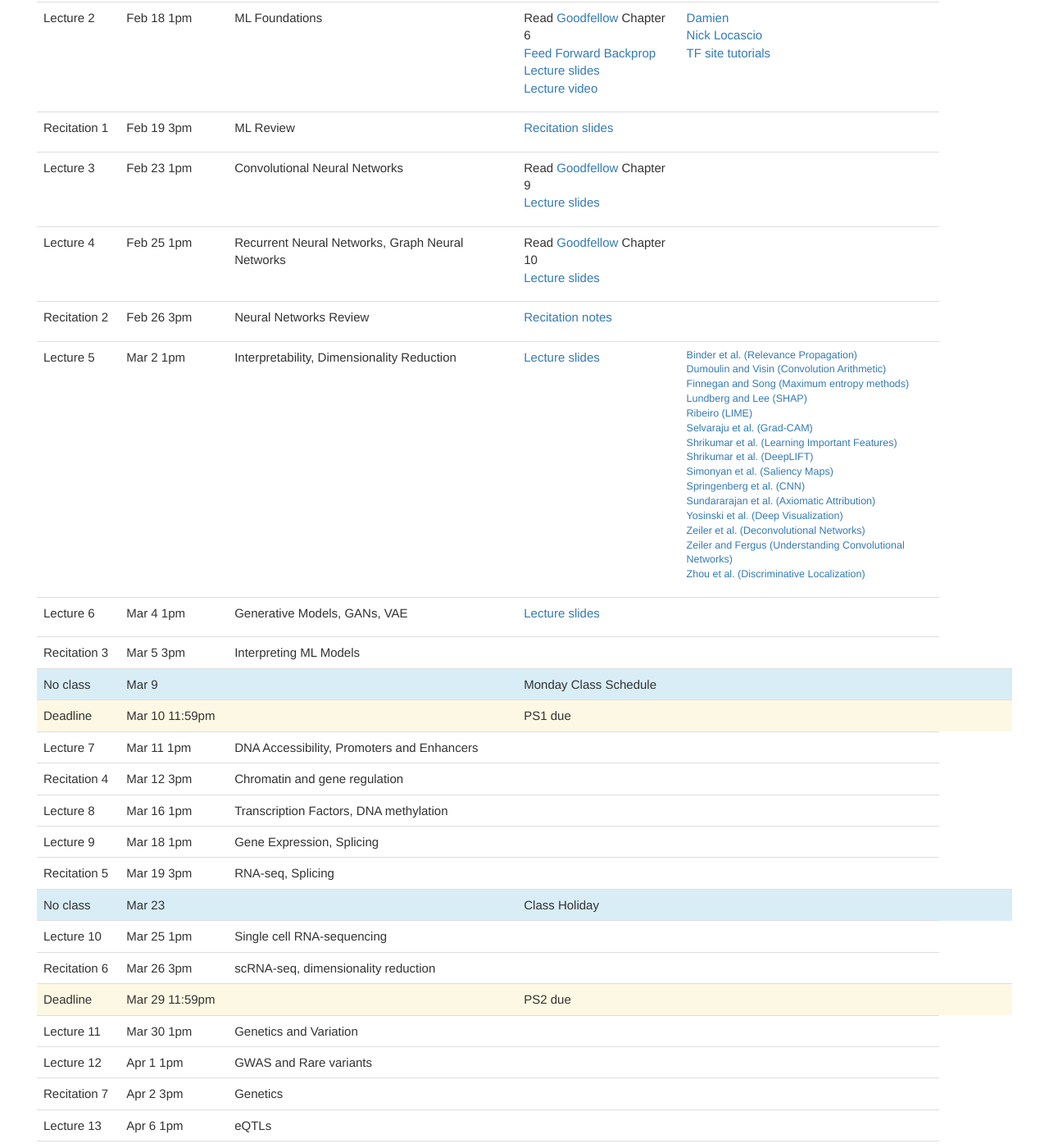
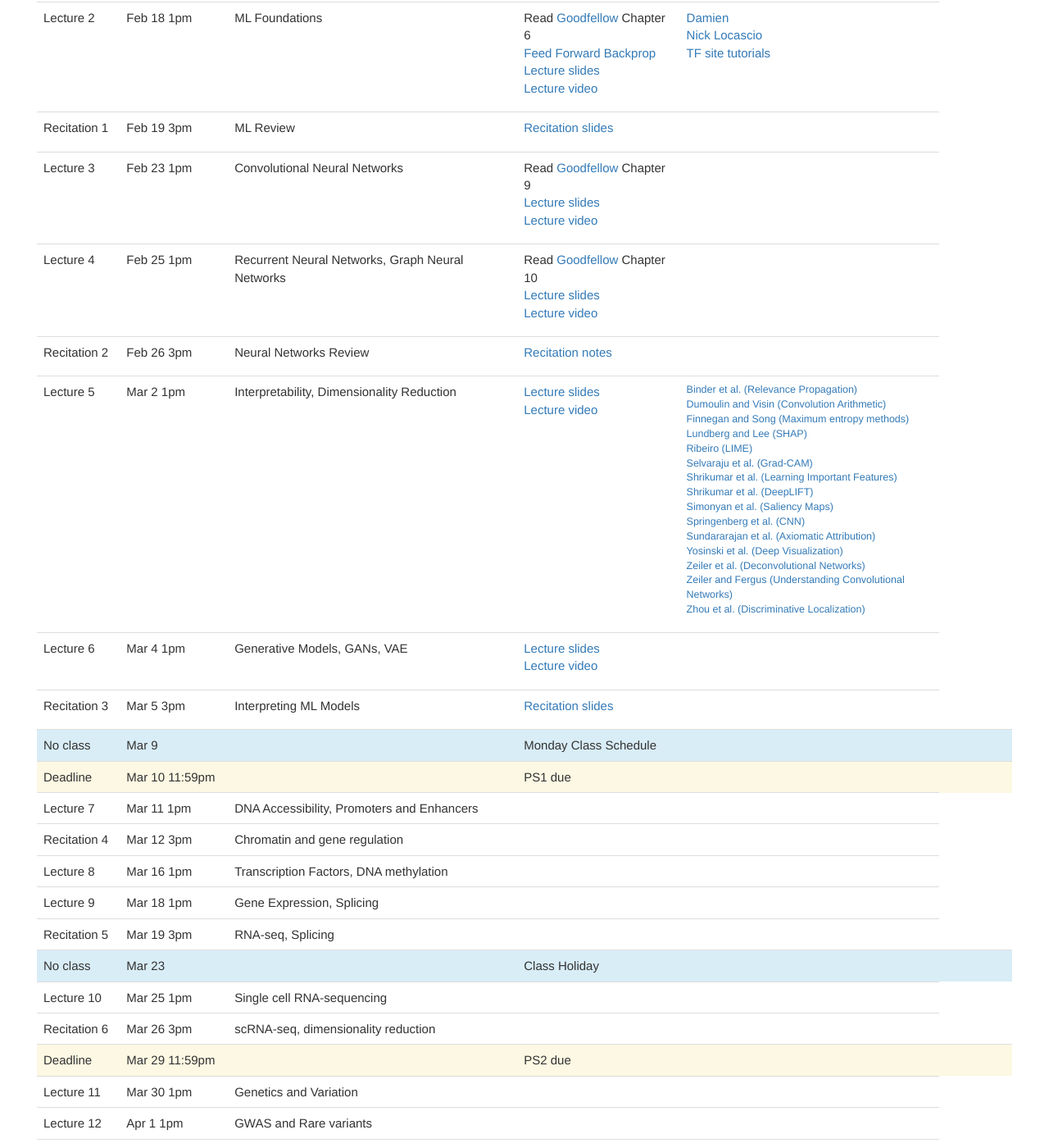
Before and after one commit to mit6874/mit6874.github.io, a Jekyll site: the page built from index.html, in a window 1280 px wide and 1400 px high, scrolled down 653 px. Shown: the whole window at 82% size. Built offline with Jekyll 4.4.1, drawn with Linux system fonts in a browser that asks for light colours; nearby versions of some CDN libraries.

Commit message:
update lecture videos thru l06

```diff
--- a/index.html
+++ b/index.html
@@ -78,6 +78,7 @@ layout: default
                 <ul>
                     <li>Read <a href="http://www.deeplearningbook.org/">Goodfellow</a> Chapter 9</li>
                     <li><a href="assets/sp2021/slides/l03.pdf">Lecture slides</a></li>
+                    <li><a href="https://www.youtube.com/watch?v=r5nXYc2wYvI&list=PLypiXJdtIca5sxV7aE3-PS9fYX3vUdIOX&index=4">Lecture video</a></li>
                 </ul>
             </td>
             <td></td>
@@ -90,6 +91,7 @@ layout: default
                 <ul>
                     <li>Read <a href="http://www.deeplearningbook.org/">Goodfellow</a> Chapter 10</li>
                     <li><a href="assets/sp2021/slides/l04.pdf">Lecture slides</a></li>
+                    <li><a href="https://www.youtube.com/watch?v=tpeqHeqpmT0&list=PLypiXJdtIca5sxV7aE3-PS9fYX3vUdIOX&index=5">Lecture video</a></li>
                 </ul>
             </td>
             <td></td>
@@ -111,6 +113,7 @@ layout: default
             <td>
             	<ul>
                     <li><a href="assets/sp2021/slides/l05.pdf">Lecture slides</a></li>
+                    <li><a href="https://www.youtube.com/watch?v=5fIy19GXAxI&list=PLypiXJdtIca5sxV7aE3-PS9fYX3vUdIOX&index=6">Lecture video</a></li>
                 </ul>
             </td>
             <td>
@@ -140,6 +143,7 @@ layout: default
             <td>
             	<ul>
                     <li><a href="assets/sp2021/slides/l06.pdf">Lecture slides</a></li>
+                    <li><a href="https://www.youtube.com/watch?v=XEN5VfFScSg&list=PLypiXJdtIca5sxV7aE3-PS9fYX3vUdIOX&index=7">Lecture video</a></li>
                 </ul>
             </td>
             <td></td>
@@ -148,7 +152,10 @@ layout: default
             <td>Recitation 3</td>
             <td>Mar 5 3pm</td>
             <td>Interpreting ML Models</td>
-            <td></td>
+            <td><ul>
+                    <li><a href="assets/sp2021/recitations/r03.pdf">Recitation slides</a></li>
+                </ul>
+            </td>
             <td></td>
         </tr>
         <tr class="info">
```
Also changed, not shown: 3 other files.
